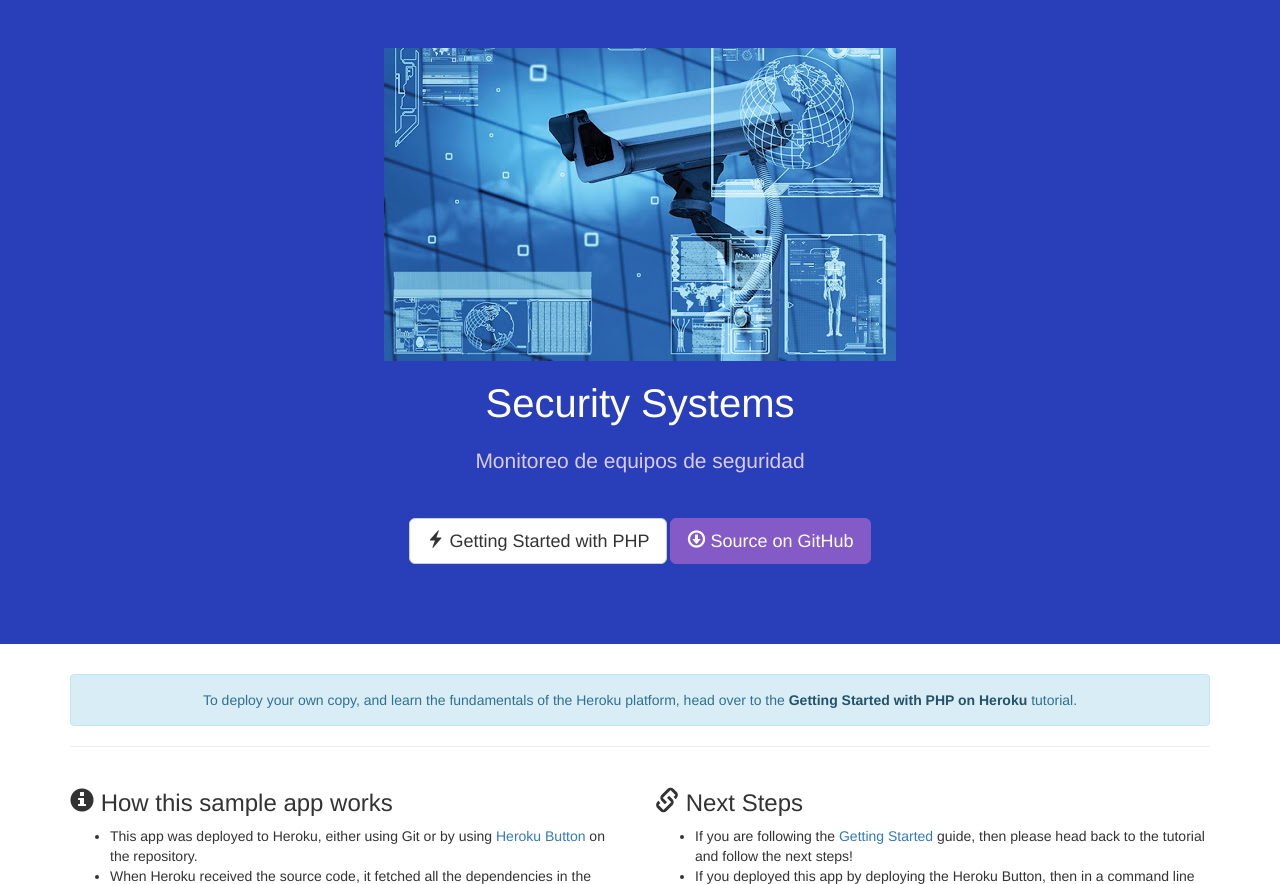
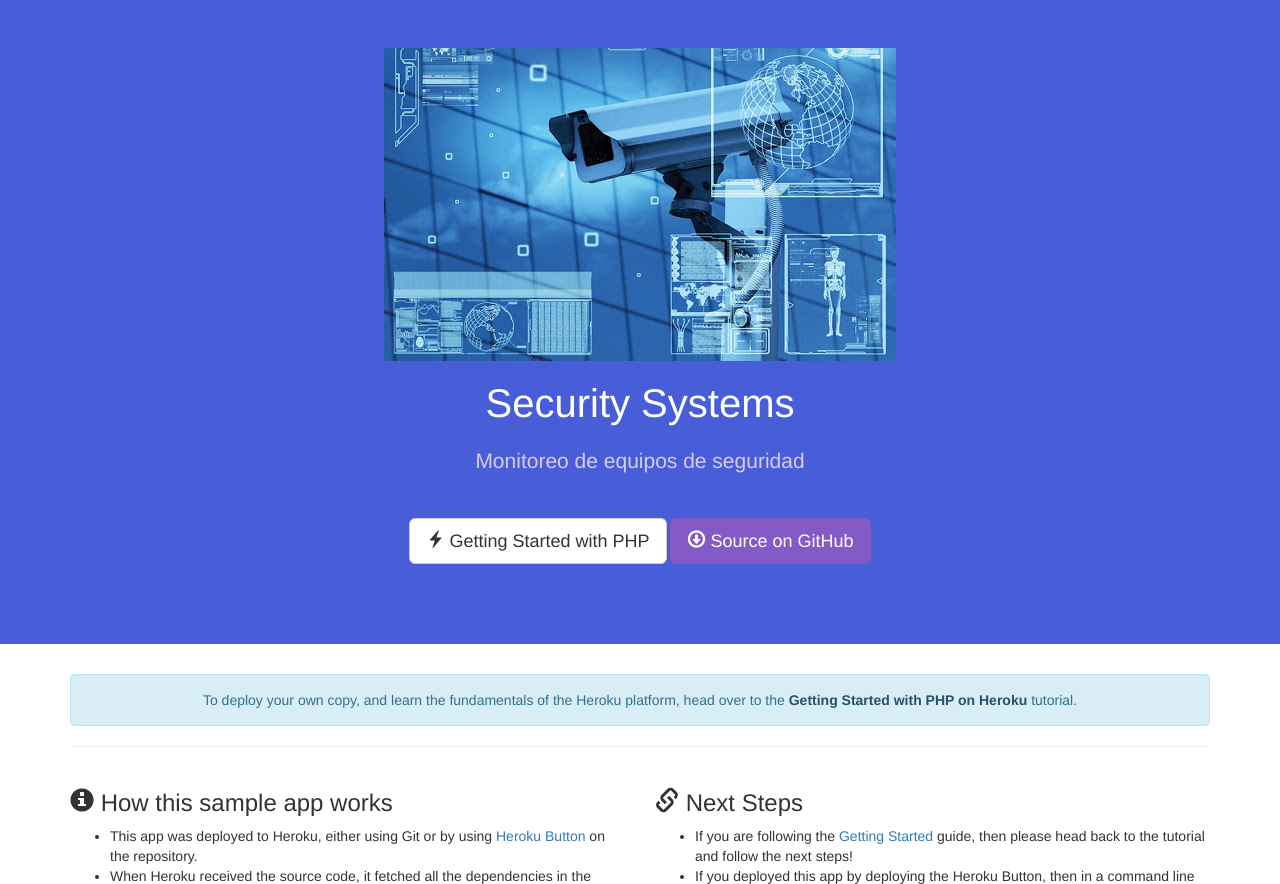
Before and after one commit to rafapa2310/rp23, a PHP site: template web/views/index.twig in a window 1280 px wide. Shown: the part 51-935 px from the top of the page. Run offline with PHP 8.4, Linux system fonts and the light colour scheme; the template is opened without the code that fills it, so the values that code supplies are empty; some libraries are stand-ins or nearby versions.

Commit message:
C. Color

```diff
--- a/web/stylesheets/main.css
+++ b/web/stylesheets/main.css
@@ -1,5 +1,5 @@
 .jumbotron {
-  background: #293eb9;
+  background: #485ed8;
   color: white;
   padding-bottom: 80px;
 }
```
